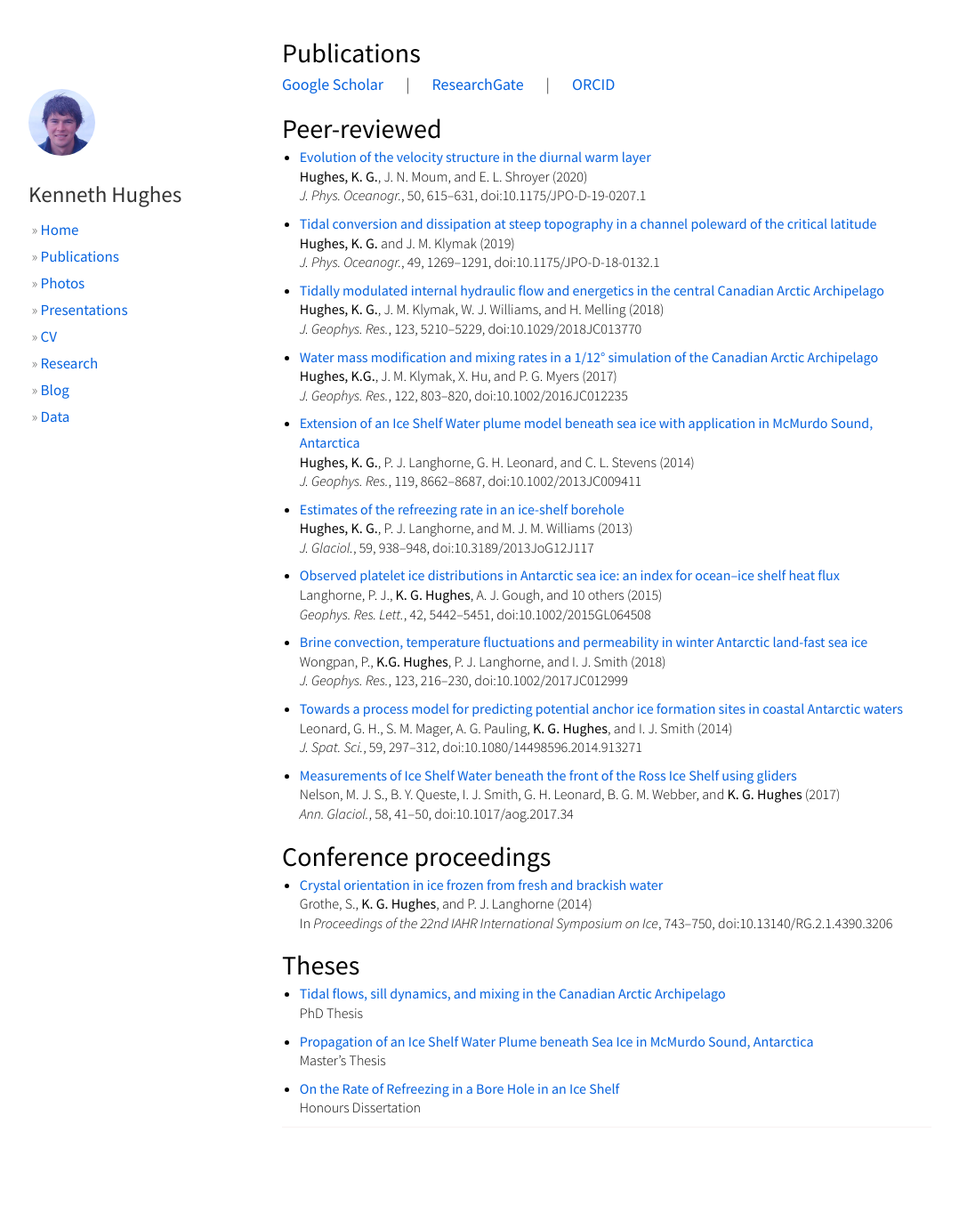
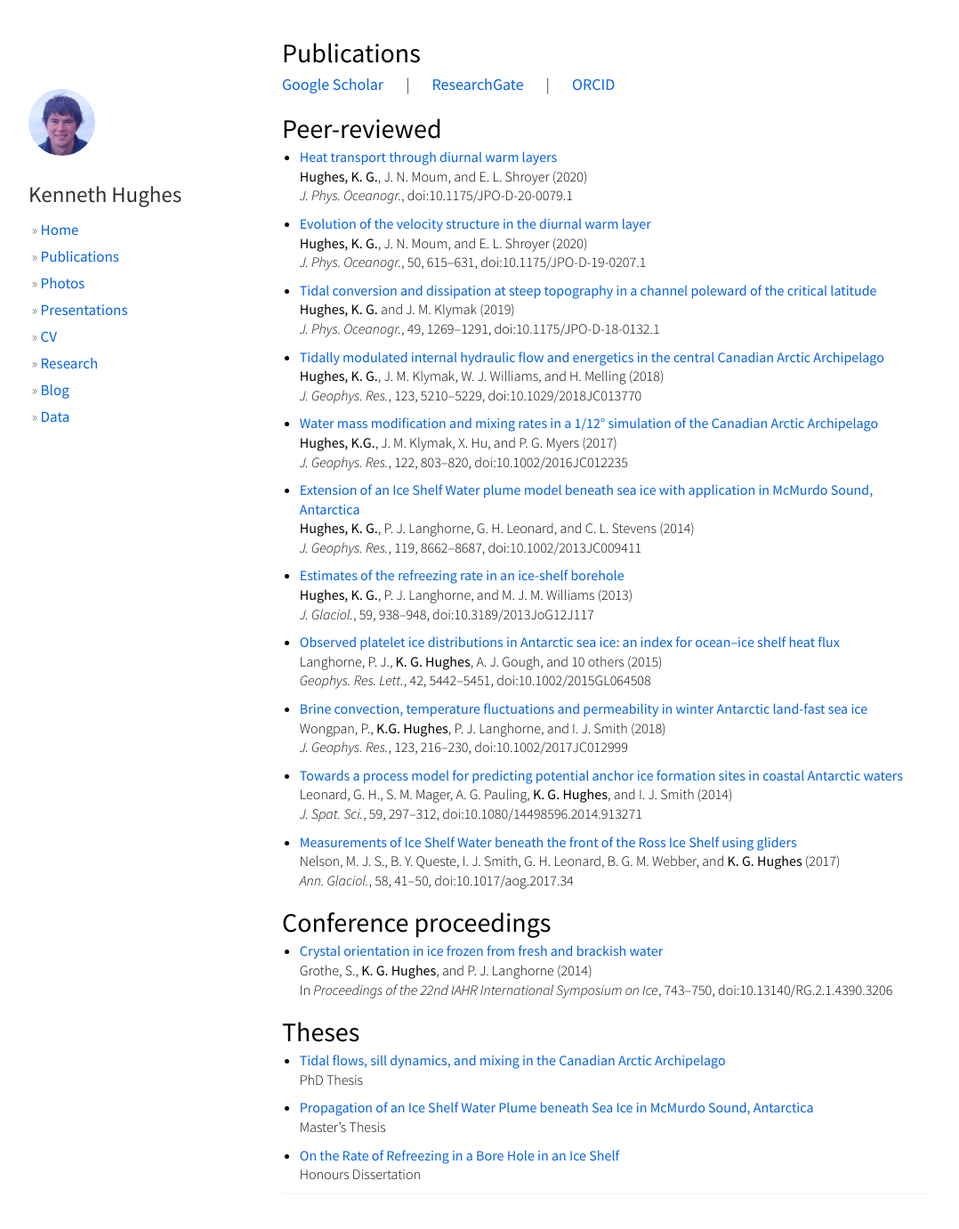
Before and after one commit to hugke729/hugke729.github.io, a Jekyll site: the page built from publications/index.md, in a window 1280 px wide and 1395 px high. Shown: the top 1381 px of the window at 89% size, without its empty margins (53-1131 px from the left). Built offline with Jekyll 4.4.1, drawn with Linux system fonts in a browser that asks for light colours; nearby versions of some CDN libraries.

Commit message:
Add heat transport paper citation

```diff
--- a/publications/index.md
+++ b/publications/index.md
@@ -10,6 +10,10 @@ css: publications
 [Google Scholar][gs] &nbsp; &nbsp; &nbsp; &#124; &nbsp; &nbsp; &nbsp; [ResearchGate][rg] &nbsp; &nbsp; &nbsp; &#124; &nbsp; &nbsp; &nbsp; [ORCID][oi]
 
 ## Peer-reviewed
+
+* [Heat transport through diurnal warm layers][pr11]
+__Hughes, K. G.__, J. N. Moum, and E. L. Shroyer (2020)
+*J. Phys. Oceanogr.*, doi:10.1175/JPO-D-20-0079.1
 
 * [Evolution of the velocity structure in the diurnal warm layer][pr10]
 __Hughes, K. G.__, J. N. Moum, and E. L. Shroyer (2020)
```
Also changed, not shown: other parts of publications/index.md (+1 -0 lines).
